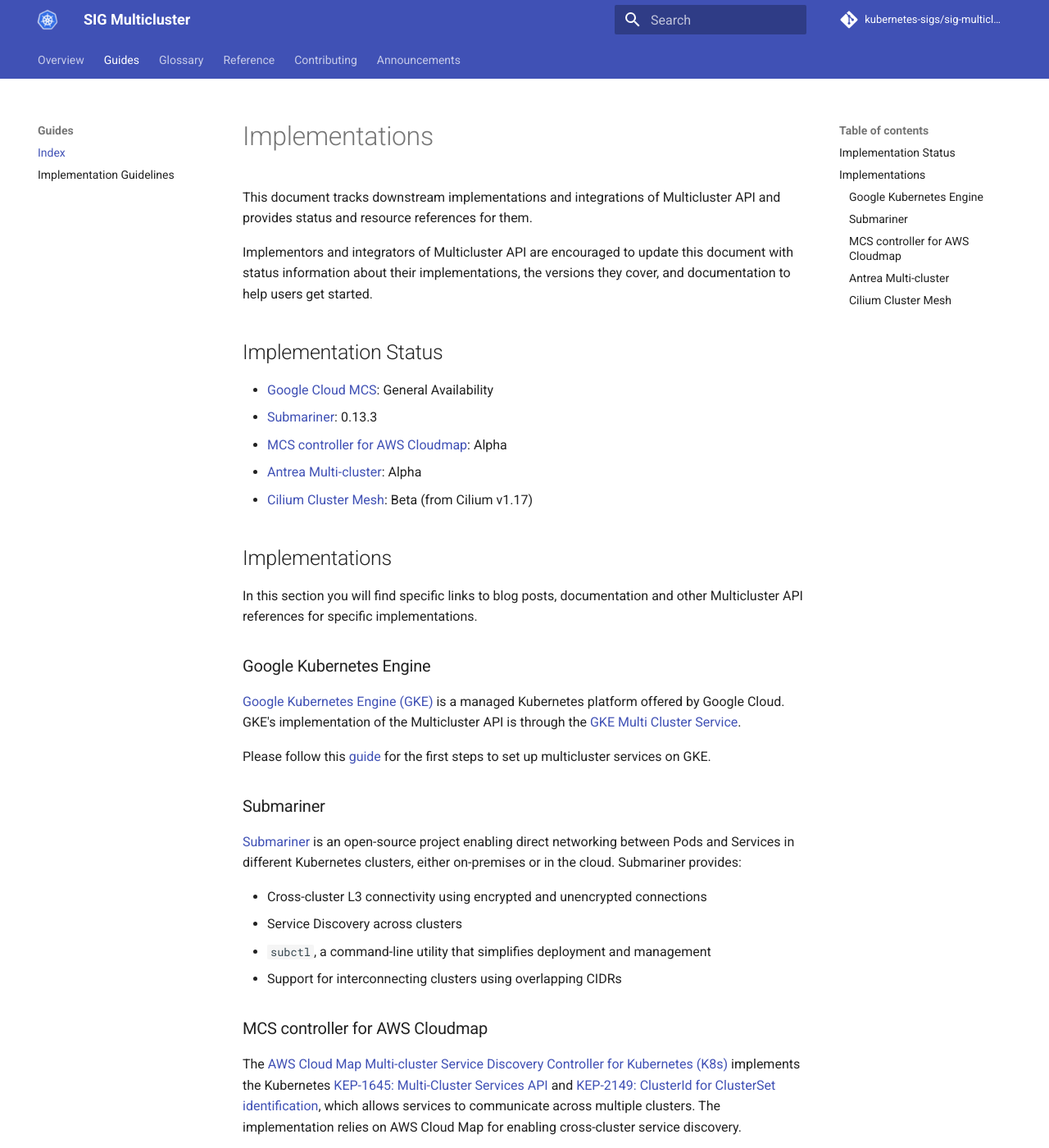
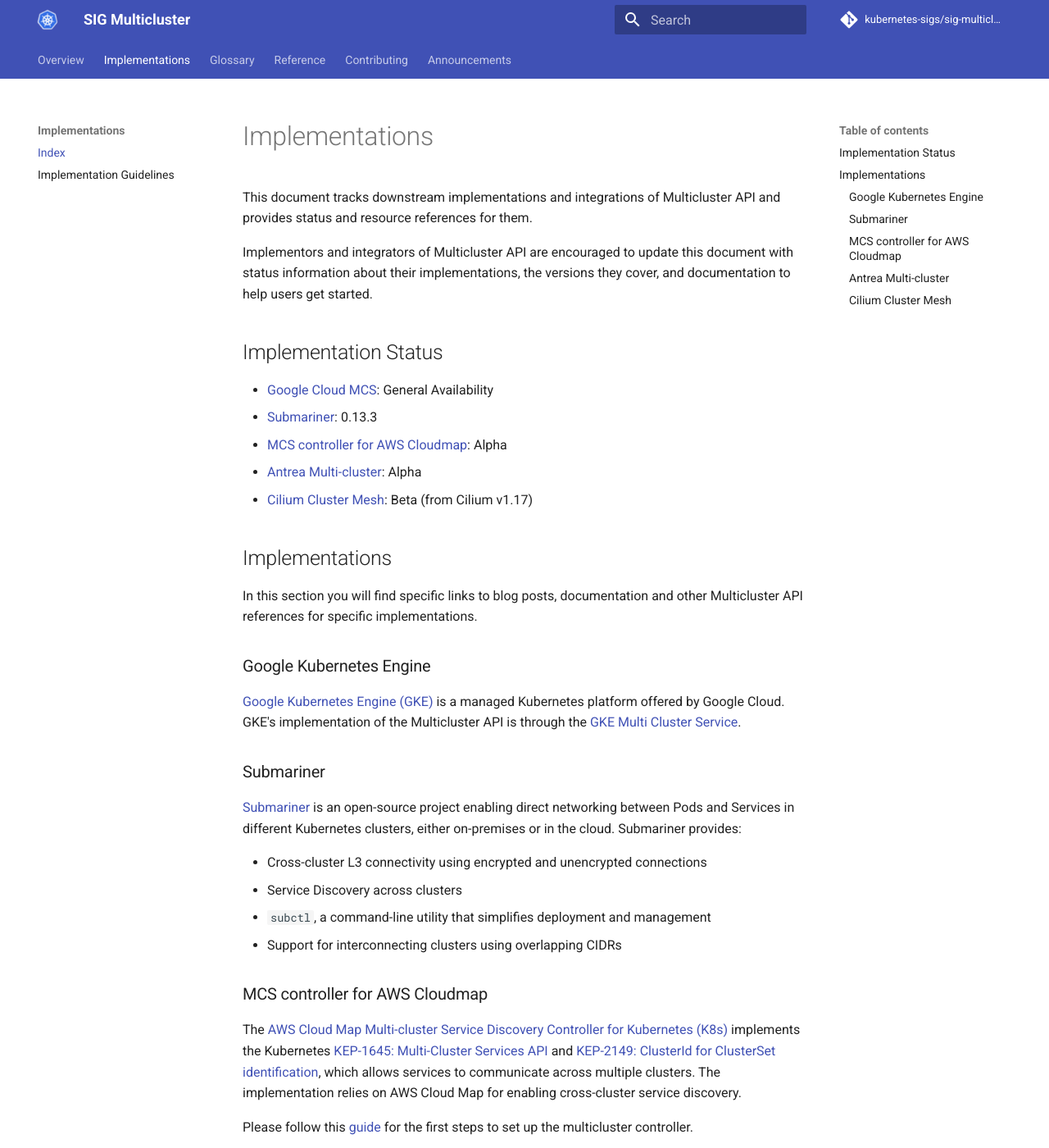
Before and after one commit to kubernetes-sigs/sig-multicluster-site, an MkDocs documentation site: the page built from site-src/implementations/index.md, in a window 1280 px wide and 1400 px high. Shown: the whole window at 82% size. Built offline with MkDocs 1.6.1 and Material for MkDocs 9.7.7, drawn with Linux system fonts in a browser that asks for light colours; comment, search, counter and statistics services are not loaded.

Commit message:
rename /guides to /implementations

```diff
--- a/mkdocs.yml
+++ b/mkdocs.yml
@@ -19,7 +19,7 @@
   - awesome-pages
   - redirects:
       redirect_maps:
-        'guides/getting-started.md': 'guides/index.md'
+        'guides/getting-started.md': 'implementations/index.md'
         'contributing/community.md': 'contributing/index.md'
 markdown_extensions:
   - admonition
@@ -40,9 +40,9 @@
     - Multicluster Services API Overview: concepts/multicluster-services-api.md
     - Work API Overview: concepts/work-api.md
     - ClusterProfile API Overview: concepts/cluster-profile-api.md
-  - Guides:
-    - Index: guides/index.md
-    - Implementation Guidelines: guides/guidelines.md
+  - Implementations:
+    - Index: implementations/index.md
+    - Implementation Guidelines: implementations/guidelines.md
   - Glossary:
     - Index: references/glossary/index.md
   - Reference:
--- a/site-src/guides/index.md
+++ b/site-src/implementations/index.md
@@ -24,10 +24,6 @@
 [gke]:https://cloud.google.com/kubernetes-engine
 [gke-mcs]:https://cloud.google.com/kubernetes-engine/docs/concepts/multi-cluster-services
 
-Please follow this [guide][gke-mcs-guide] for the first steps to set up multicluster services on GKE.
-
-[gke-mcs-guide]:gke-mcs.md
-
 ### Submariner
 
 [Submariner][submariner] is an open-source project enabling direct networking between Pods and Services in different Kubernetes clusters, either on-premises or in the cloud.
@@ -46,7 +42,7 @@
 Please follow this [guide][aws-mcs-guide] for the first steps to set up the multicluster controller.
 
 [aws-mcs]: https://github.com/aws/aws-cloud-map-mcs-controller-for-k8s
-[aws-mcs-guide]: https://aws.github.io/aws-cloud-map-mcs-controller-for-k8s/
+[aws-mcs-guide]: https://aws.amazon.com/blogs/opensource/kubernetes-multi-cluster-service-discovery-using-open-source-aws-cloud-map-mcs-controller/
 [kep-1645]: https://github.com/kubernetes/enhancements/tree/master/keps/sig-multicluster/1645-multi-cluster-services-api
 [kep-2149]: https://github.com/kubernetes/enhancements/tree/master/keps/sig-multicluster/2149-clusterid
 
```
Also changed, not shown: site-src/concepts/multicluster-services-api.md (+1 -1 lines), site-src/contributing/index.md (+1 -1 lines), site-src/guides/gateway-api.md (deleted, +0 -1 lines), site-src/guides/gke-mcs.md (deleted, +0 -1 lines), site-src/guides/istio.md (deleted, +0 -1 lines), site-src/guides/submariner-mcs.md (deleted, +0 -1 lines), site-src/index.md (+1 -1 lines), site-src/implementations/coredns.md (renamed from site-src/guides/coredns.md), site-src/implementations/guidelines.md (renamed from site-src/guides/guidelines.md).
